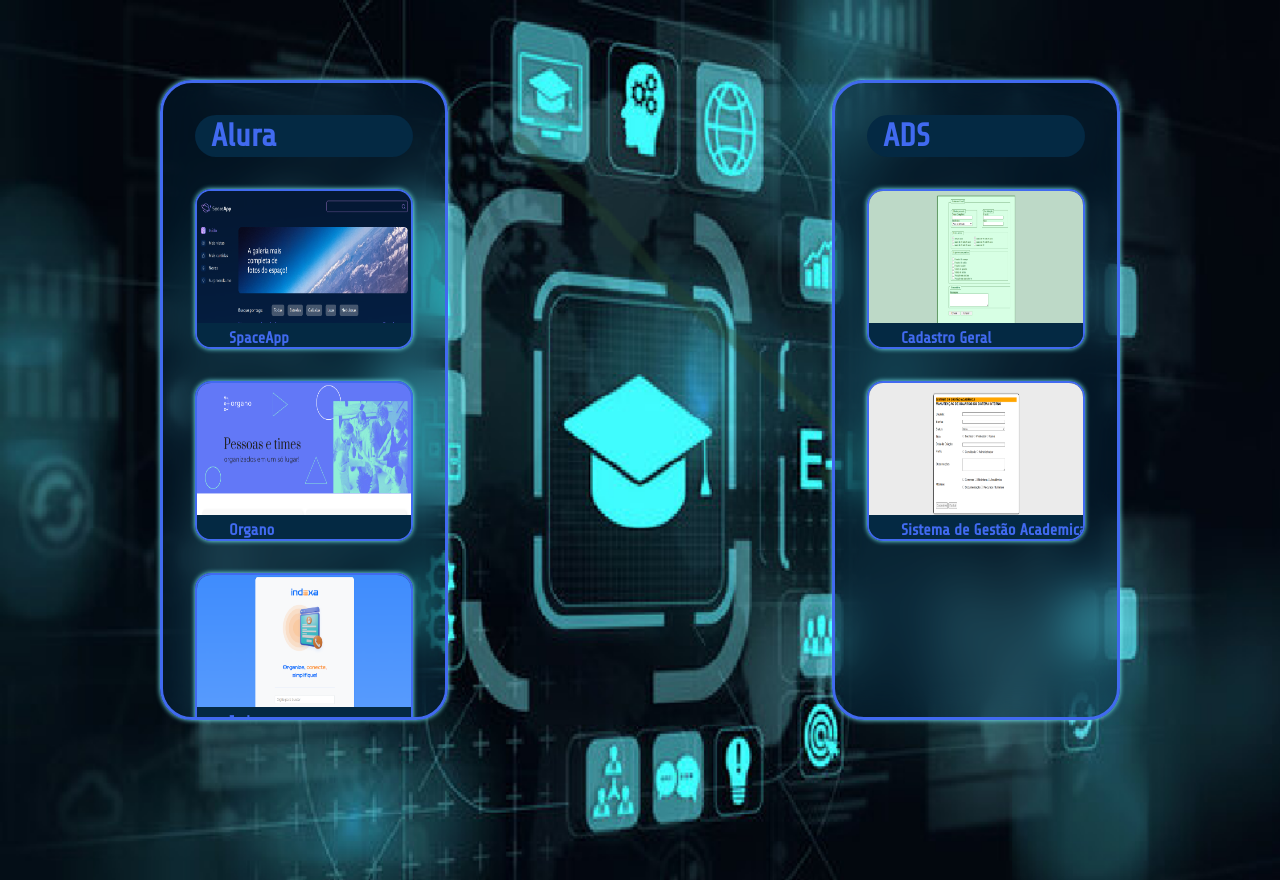
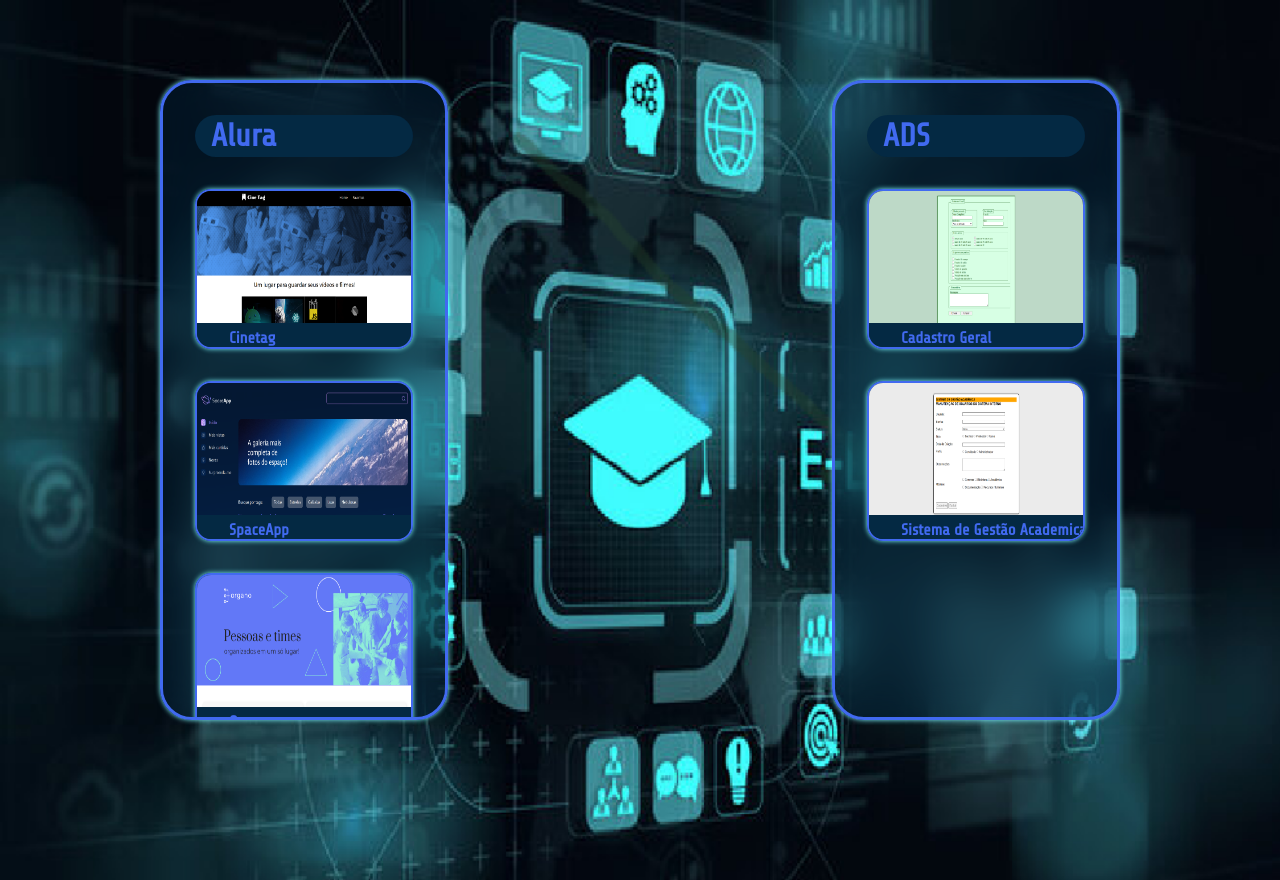
Before and after one commit to ViniciusFelicianoMello/Lobby-Cursos, a plain HTML site: page index.html in a window 1280 px wide. Drawn offline with Linux system fonts and the light colour scheme.

Commit message:
Add files via upload

```diff
--- a/index.html
+++ b/index.html
@@ -15,6 +15,14 @@
             <div class="box_cards">
                 <!-- LISTA DE CURSOS -->
                 <ul class="curso_lista">
+                    <!-- CURSOS ITEM -->
+                    <li class="curso_item">
+                        <a href="https://cinetag-five-ochre.vercel.app/" target="_blank">
+                            <img src="assets/cursos/Cinetag.png" alt="imagem curso" class="curso_img">
+                            <h3>Cinetag</h3>
+                            <span></span>
+                        </a>
+                    </li>
                     <!-- CURSOS ITEM -->
                     <li class="curso_item">
                         <a href="https://spaceapp-liart.vercel.app/" target="_blank">
```
Also changed, not shown: assets/cursos/Cinetag.png (added).
